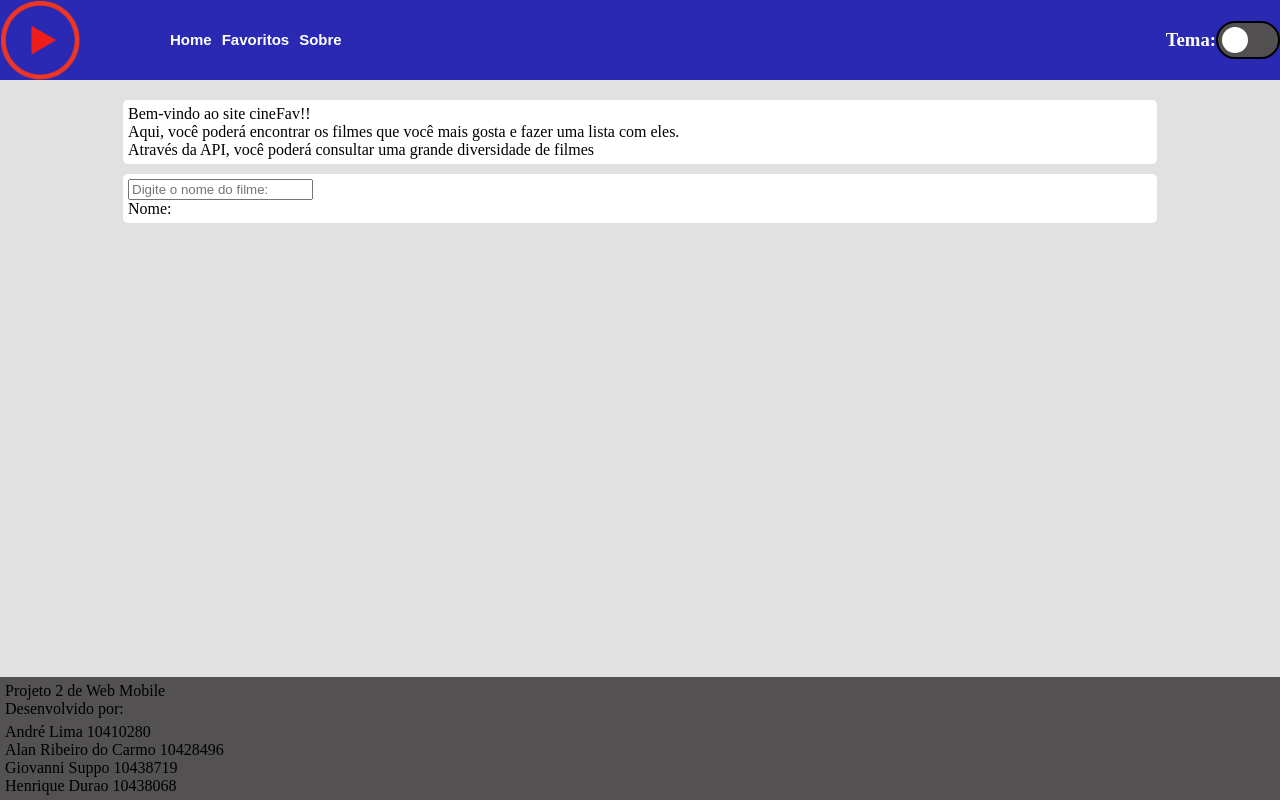
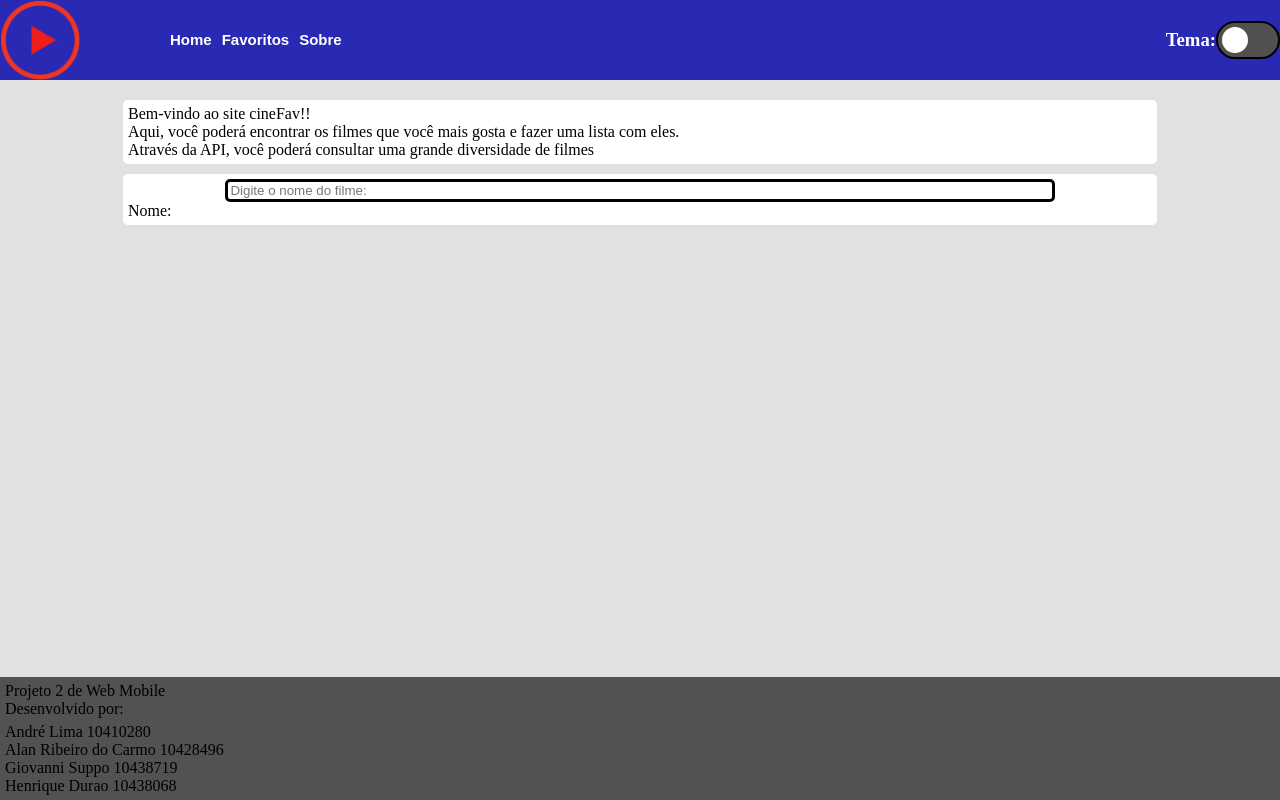
Before and after one commit to Alanribc/Web-Mobile-2, a Next.js app in the folder webmobile/: page / in a window 1280 px wide. Built offline with nearby package versions, Linux system fonts and the light colour scheme.

Commit message:
decimo commit

```diff
--- a/webmobile/src/app/globals.css
+++ b/webmobile/src/app/globals.css
@@ -175,12 +175,17 @@ p{
 }
 
 
-label{
-    width: 10px;
-    height: 10px;
-    background-color: black;
+.barraPesquisa{
+    width: 80%;
+    border: 3px solid black;
+    border-radius: 5px;
 }
 
+.secaoBarra{
+    align-items: center;
+    display: flex;
+    justify-content: center;
+}
 .secaoSobre{
     display:flex;
     align-items: center;
--- a/webmobile/src/app/page.js
+++ b/webmobile/src/app/page.js
@@ -8,12 +8,13 @@ export default function Home() {
         <p>Através da API, você poderá consultar uma grande diversidade de filmes</p>
       </article>
       <article className = "article2">
-        <section>
+        <section className="secaoBarra">
           <input
           type = "text"
           placeholder="Digite o nome do filme:"
           //value:
           //onChange=
+          className="barraPesquisa"
           >
           </input>
         </section>
```
